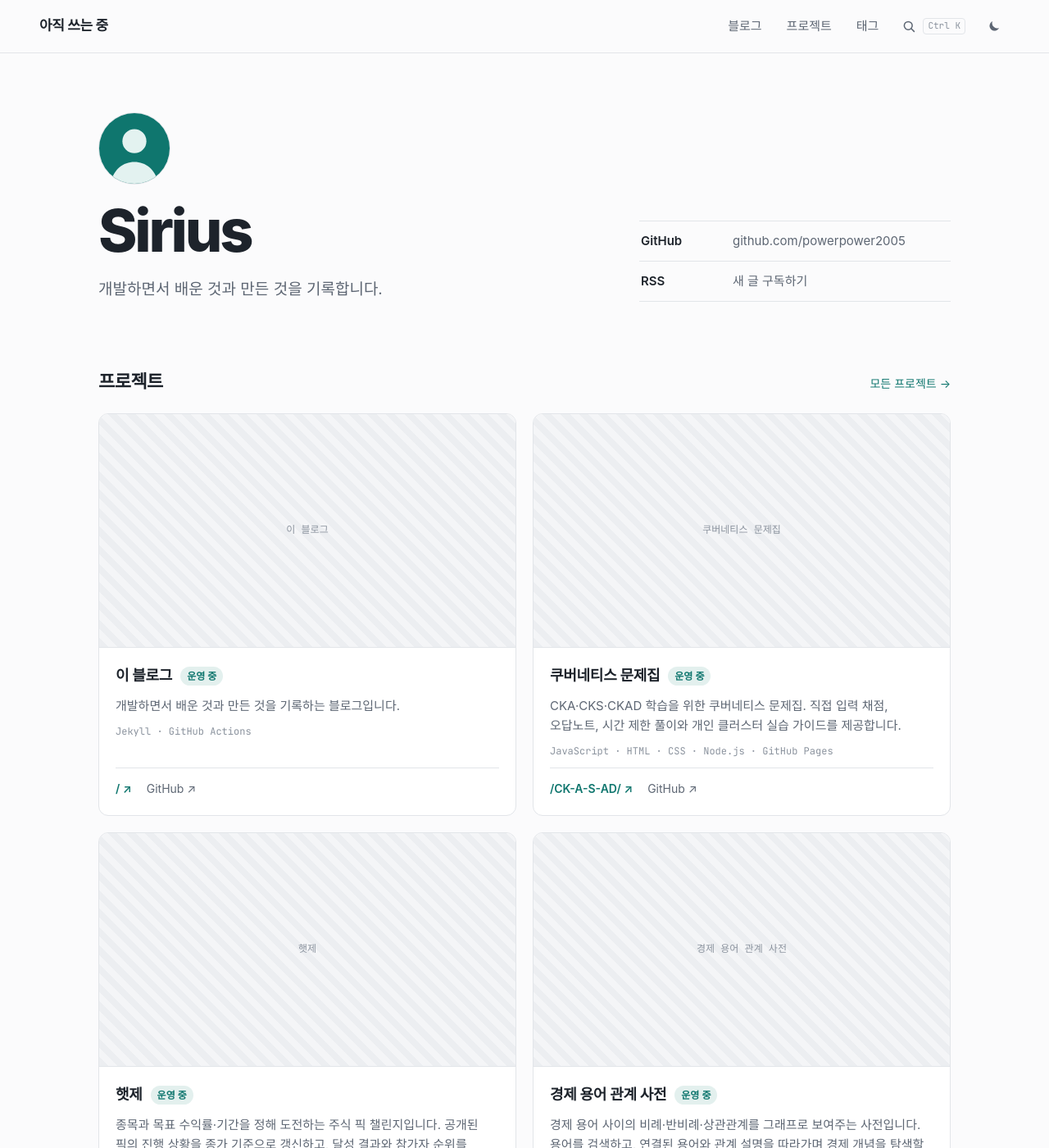
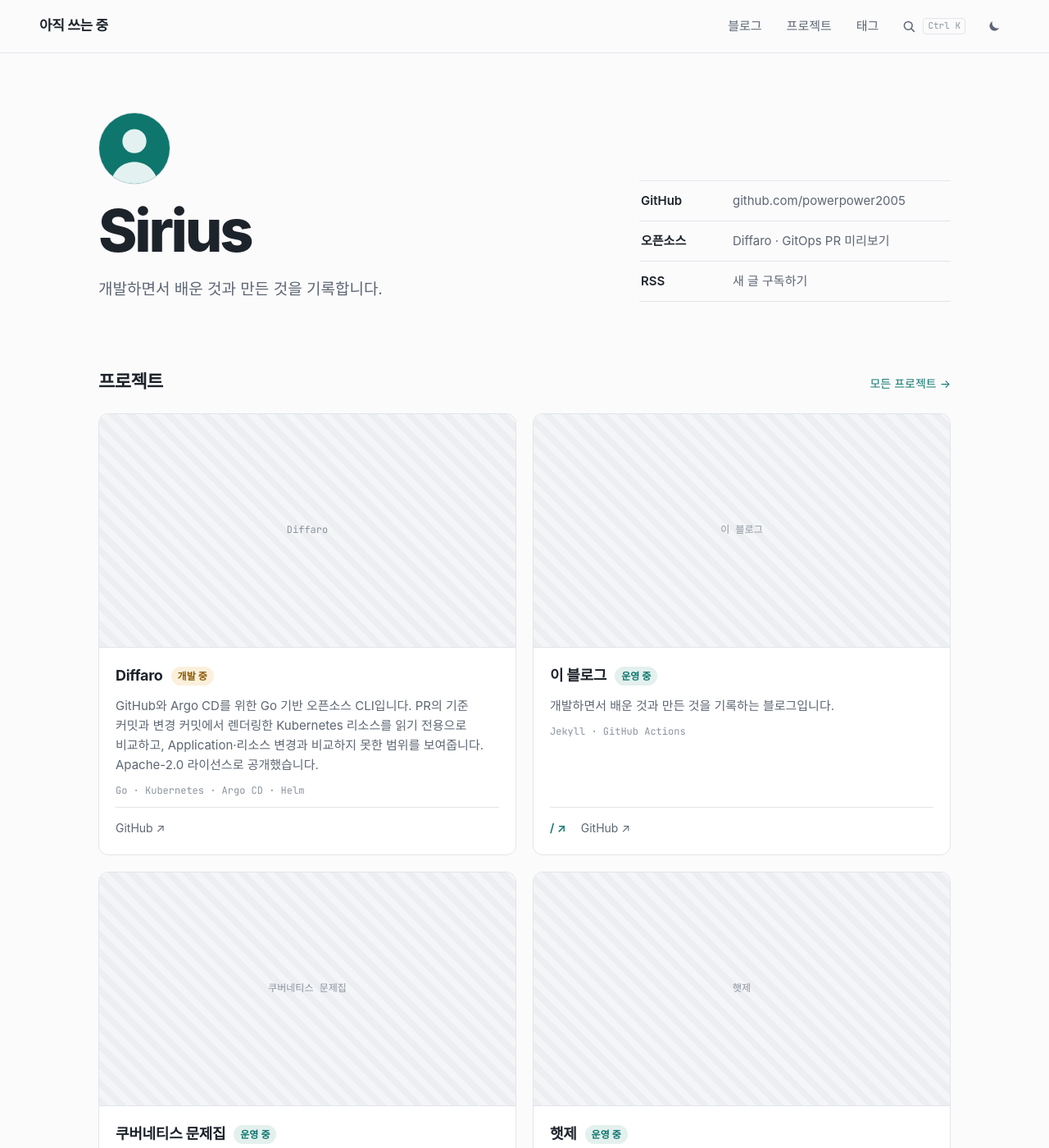
Before and after one commit to powerpower2005/powerpower2005.github.io, a Jekyll site: the page built from index.html, in a window 1280 px wide and 1400 px high. Shown: the whole window at 82% size. Built offline with Jekyll 4.4.1, drawn with Linux system fonts in a browser that asks for light colours; some web fonts are replaced.

Commit message:
Add Diffaro open-source project to profile

```diff
--- a/_data/links.yml
+++ b/_data/links.yml
@@ -2,6 +2,9 @@
 - label: GitHub
   text: github.com/powerpower2005
   url: https://github.com/powerpower2005
+- label: 오픈소스
+  text: Diffaro · GitOps PR 미리보기
+  url: https://github.com/powerpower2005/diffaro
 - label: RSS
   text: 새 글 구독하기
   url: /blog/feed.xml
--- a/_data/projects.yml
+++ b/_data/projects.yml
@@ -1,5 +1,17 @@
 # 첫 화면과 프로젝트 페이지에 표시할 실제 프로젝트입니다.
 # 새 프로젝트는 Pages CMS의 프로젝트 메뉴에서 추가할 수 있습니다.
+- id: diffaro
+  name: Diffaro
+  name_en: Diffaro
+  repo: https://github.com/powerpower2005/diffaro
+  status: dev
+  home: true
+  short: Kubernetes 리소스 변경을 미리 비교하는 오픈소스 GitOps CLI
+  short_en: An open-source GitOps CLI for previewing Kubernetes resource changes
+  desc: GitHub와 Argo CD를 위한 Go 기반 오픈소스 CLI입니다. PR의 기준 커밋과 변경 커밋에서 렌더링한 Kubernetes 리소스를 읽기 전용으로 비교하고, Application·리소스 변경과 비교하지 못한 범위를 보여줍니다. Apache-2.0 라이선스로 공개했습니다.
+  desc_en: An open-source CLI built with Go for GitHub and Argo CD. It compares Kubernetes resources rendered from a PR's merge-base and head in read-only mode, reporting Application and resource changes alongside incomplete coverage. Released under Apache-2.0.
+  stack: [Go, Kubernetes, Argo CD, Helm]
+
 - id: blog
   name: 이 블로그
   name_en: This blog
```
